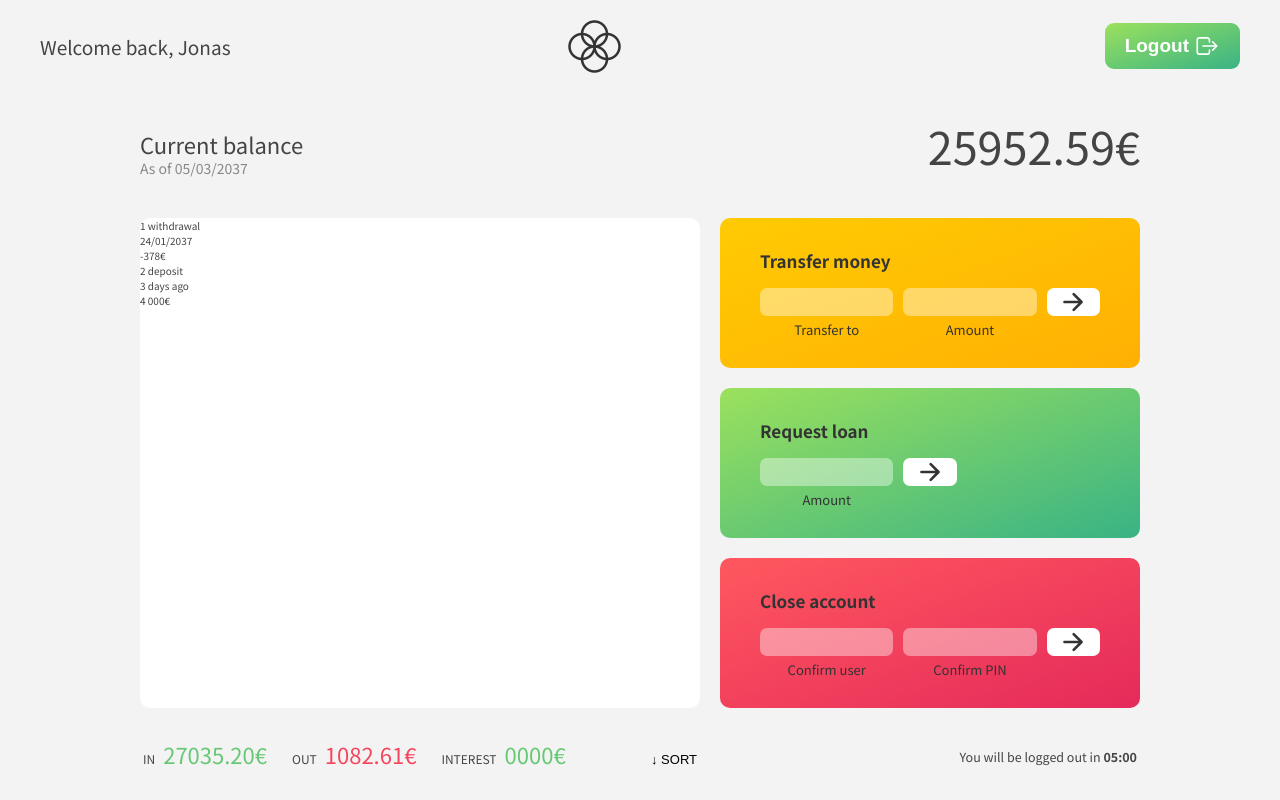
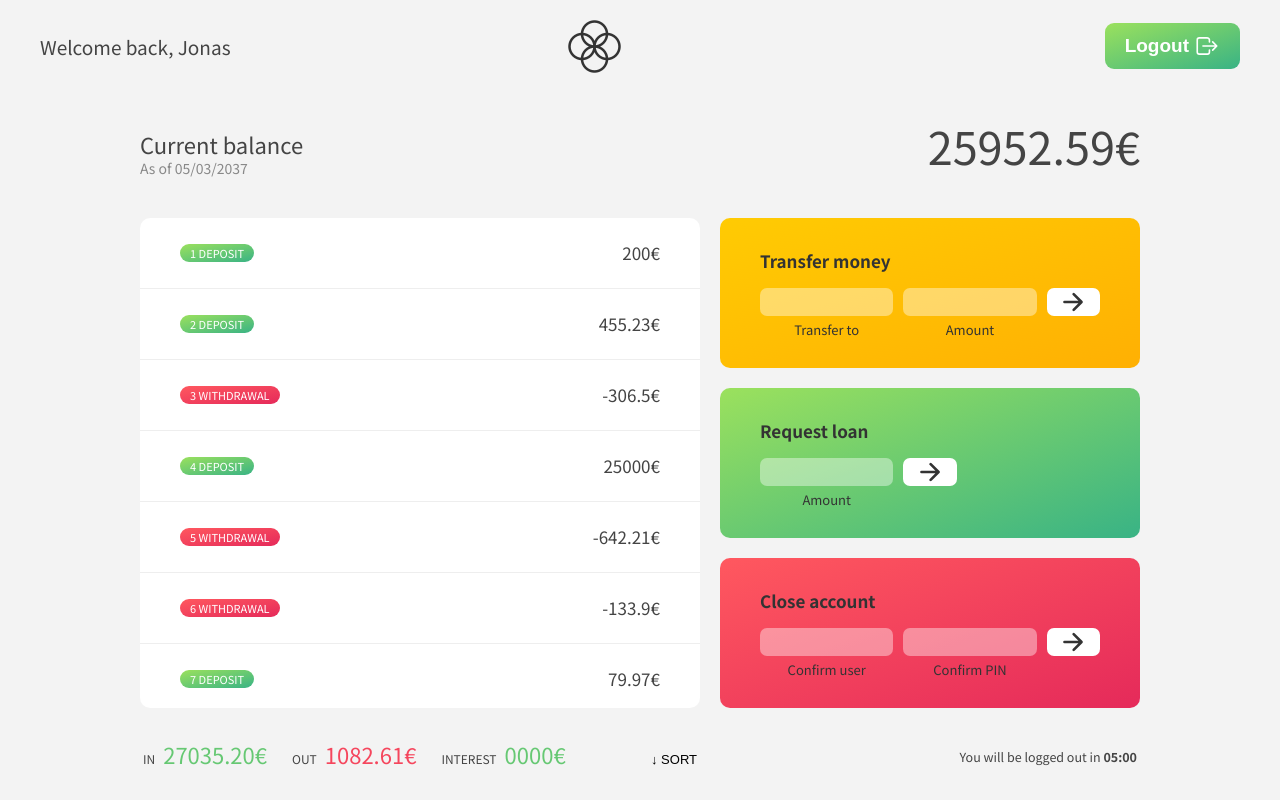
Before and after one commit to devBayo/Bankist-react-, a React (Create React App) app: page / in a window 1280 px wide. Built offline with nearby package versions, Linux system fonts and the light colour scheme.

Commit message:
added movement item

```diff
--- a/src/components/Main/Movements/Movements.jsx
+++ b/src/components/Main/Movements/Movements.jsx
@@ -1,28 +1,23 @@
+import { useContext } from 'react';
+import UsersContext from '../../../contexts/users-context';
+import MovementItem from './MovementItem';
 import classes from './Movements.module.css';
 
-const Movements = props => {
+const Movements = () => {
+  const {
+    user: { movements },
+  } = useContext(UsersContext);
+
   return (
-    <div className={classes['movements']}>
-      <div className={classes['movements__row']}>
-        <div
-          className={`${classes['movements__type']} ${classes['movements__type--withdrawal']}`}
-        >
-          1 withdrawal
-        </div>
-        <div className={classes['movements__date']}>24/01/2037</div>
-        <div className={classes['movements__value']}>-378€</div>
-      </div>
+    <ul className={classes['movements']}>
+      {movements?.map((movement, i) => {
+        const type = movement > 0 ? 'deposit' : 'withdrawal';
 
-      <div className={classes['movements__row']}>
-        <div
-          className={`${classes['movements__type']} ${classes['movements__type--deposit']}`}
-        >
-          2 deposit
-        </div>
-        <div className={classes['movements__date']}>3 days ago</div>
-        <div className={classes['movements__value']}>4 000€</div>
-      </div>
-    </div>
+        return (
+          <MovementItem key={i} index={i + 1} type={type} value={movement} />
+        );
+      })}
+    </ul>
   );
 };
 
```
